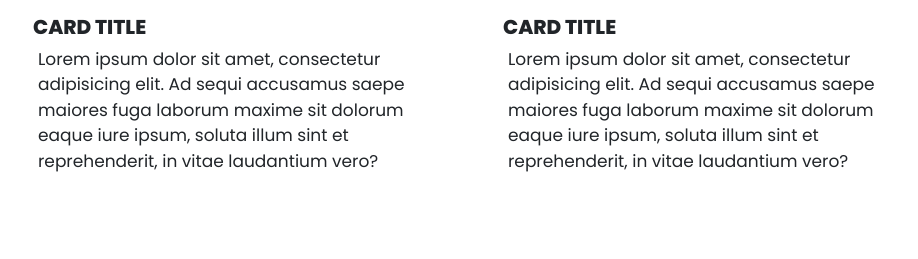
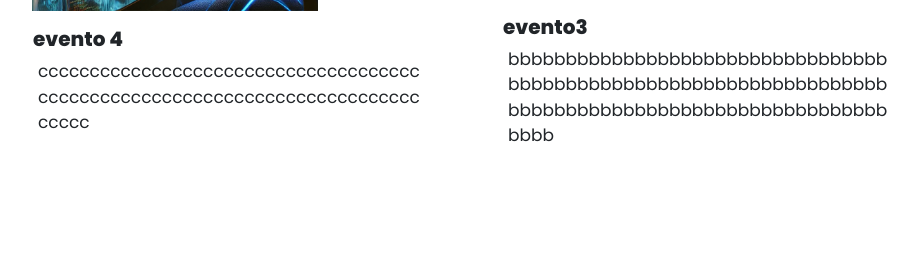
Before and after one commit to henriquepontees/piolin, a Django app: page /eventos/ in a window 1280 px wide. Shown: the part 698-957 px from the top of the page, without its empty margins (230-1148 px from the left). Run offline with Django 5.2, Linux system fonts and the light colour scheme; data comes from the database, SQL or seed files in the repository; both versions use the stored data as it was after the commit; parts of the project's set-up code (start-up, migrations or seed data) failed here and were passed over; some libraries are stand-ins or nearby versions.

Commit message:
feat: add eventos backend

```diff
--- a/apps/admin.py
+++ b/apps/admin.py
@@ -5,5 +5,5 @@ from .models import *
 admin.site.register(Projetos)
 admin.site.register(Parceiros)
 admin.site.register(ChavesPix)
+admin.site.register(Noticias)
 admin.site.register(Eventos)
-admin.site.register(Noticias)
--- a/apps/models.py
+++ b/apps/models.py
@@ -47,3 +47,16 @@ class Noticias(models.Model):
 
     def __str__(self):
         return self.titulo
+
+class Eventos(models.Model):
+    imagem = models.ImageField(upload_to='parceiros')
+    titulo = models.CharField(max_length=100)
+    descricao = models.TextField()
+    data = models.DateTimeField(auto_now_add=True)
+
+    class Meta:
+        verbose_name_plural = "Adicionar Evento"
+        ordering = ['-data']
+
+    def __str__(self):
+        return self.titulo
--- a/apps/templates/pages/eventos.html
+++ b/apps/templates/pages/eventos.html
@@ -9,39 +9,18 @@
 <div class="container text-center">
     <h1 class="h1-eventos">EVENTOS</h1>
     <div class="row">
-      <div class="col">
+      {% for evento in eventos %}
+      <div class="col-md-6 col-lg-6 d-flex justify-content-center mb-4">
         <div class="card card-eventos" style="width: 18rem;">
-            <img src="https://image.api.playstation.com/vulcan/ap/rnd/202405/2306/e940c07107a4cefbbedbbd53451e26f0dbf292dcfab6c307.png" class="card-img-top-1" alt="goku">
+            <img src="{{ evento.imagem.url }}" class="{% if forloop.counter|divisibleby:2 %}card-img-top-2{% else %}card-img-top-1{% endif %}" alt="{{ evento.titulo }}">
             <div class="card-body eventos-card-body">
-                <h5 class="card-title eventos-card-title">CARD TITLE</h5>
-                <p class="card-text">Lorem ipsum dolor sit amet, consectetur adipisicing elit. Ad sequi accusamus saepe maiores fuga laborum maxime sit dolorum eaque iure ipsum, soluta illum sint et reprehenderit, in vitae laudantium vero?</p>
-            </div>
-         </div>
-         <div class="card card-eventos" style="width: 18rem;">
-            <img src="https://image.api.playstation.com/vulcan/ap/rnd/202405/2306/e940c07107a4cefbbedbbd53451e26f0dbf292dcfab6c307.png" class="card-img-top-1" alt="...">
-            <div class="card-body eventos-card-body">
-                <h5 class="card-title eventos-card-title">CARD TITLE</h5>
-                <p class="card-text">Lorem ipsum dolor sit amet, consectetur adipisicing elit. Ad sequi accusamus saepe maiores fuga laborum maxime sit dolorum eaque iure ipsum, soluta illum sint et reprehenderit, in vitae laudantium vero?</p>
-            </div>
-          </div>
-        </div>
-        <div class="col">
-            <div class="card card-eventos" style="width: 18rem;">
-            <img src="https://image.api.playstation.com/vulcan/ap/rnd/202405/2306/e940c07107a4cefbbedbbd53451e26f0dbf292dcfab6c307.png" class="card-img-top-2" alt="...">
-            <div class="card-body eventos-card-body">
-                <h5 class="card-title eventos-card-title">CARD TITLE</h5>
-                <p class="card-text">Lorem ipsum dolor sit amet, consectetur adipisicing elit. Ad sequi accusamus saepe maiores fuga laborum maxime sit dolorum eaque iure ipsum, soluta illum sint et reprehenderit, in vitae laudantium vero?</p>
+                <h5 class="card-title eventos-card-title">{{ evento.titulo }}</h5>
+                <p class="card-text">{{ evento.descricao }}</p>
             </div>
         </div>
-        <div class="card card-eventos" style="width: 18rem;">
-            <img src="https://image.api.playstation.com/vulcan/ap/rnd/202405/2306/e940c07107a4cefbbedbbd53451e26f0dbf292dcfab6c307.png" class="card-img-top-2" alt="...">
-            <div class="card-body eventos-card-body">
-                <h5 class="card-title eventos-card-title">CARD TITLE</h5>
-                <p class="card-text">Lorem ipsum dolor sit amet, consectetur adipisicing elit. Ad sequi accusamus saepe maiores fuga laborum maxime sit dolorum eaque iure ipsum, soluta illum sint et reprehenderit, in vitae laudantium vero?</p>
-        </div>
-        </div>
       </div>
-      </div>
-      </div>
+      {% endfor %}
+    </div>
+</div>
 
 {% endblock %}
--- a/apps/views.py
+++ b/apps/views.py
@@ -10,7 +10,6 @@ def home(request):
              'projetos': Projetos.objects.all(),
              'parceiros': Parceiros.objects.all(),
              'pix': ChavesPix.objects.all(),
-             "eventos": Eventos.objects.all(),
             }
   return HttpResponse(template.render(context, request))
 
@@ -46,5 +45,6 @@ def noticia(request, noticia_id):
 def eventos(request):
   template = loader.get_template('pages/eventos.html')
   context = {
+     'eventos': Eventos.objects.all(),
             }
   return HttpResponse(template.render(context, request))
```
Also changed, not shown: apps/migrations/0028_merge_0027_eventos_0027_noticias.py (added), apps/migrations/0029_delete_eventos.py (added), apps/migrations/0030_eventos.py (added), db.sqlite3, media/parceiros/gabifoto.jpeg (added), media/parceiros/images_EHcB2mj.jpeg (added), media/parceiros/images_IvZOXFW.jpeg (added), media/parceiros/maps_s8qFBTg.png (added), media/parceiros/palhaco-home.png (added), media/parceiros/piolin-lorem_2vtpCkO.png (added), media/parceiros/qrcode-piolin_ZpQF36U.png (added), media/parceiros/react_rangers_001_CG1y3cc.jpg (added), media/parceiros/react_rangers_001_L8g0qyT.jpg (added), media/parceiros/screencapture-127-0-0-1-8000-2024-10-17-16_38_35.png (added).
